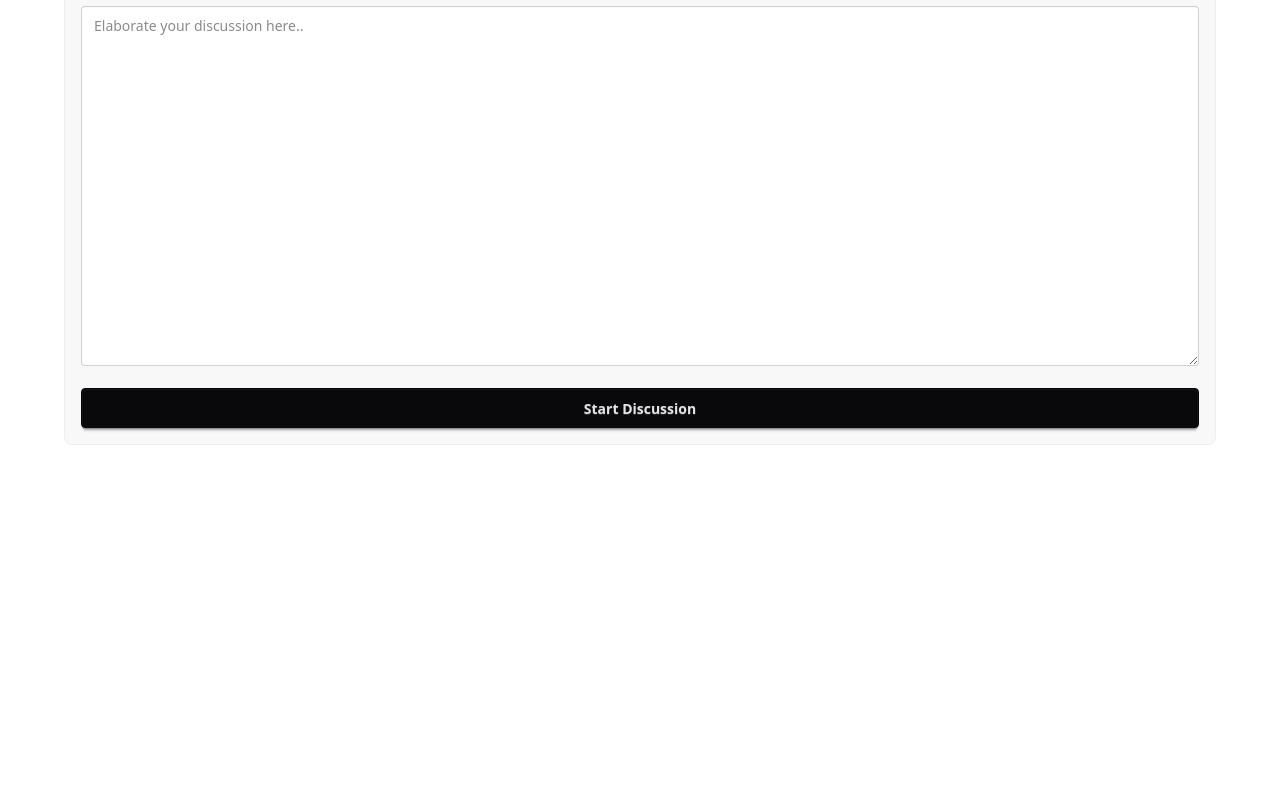
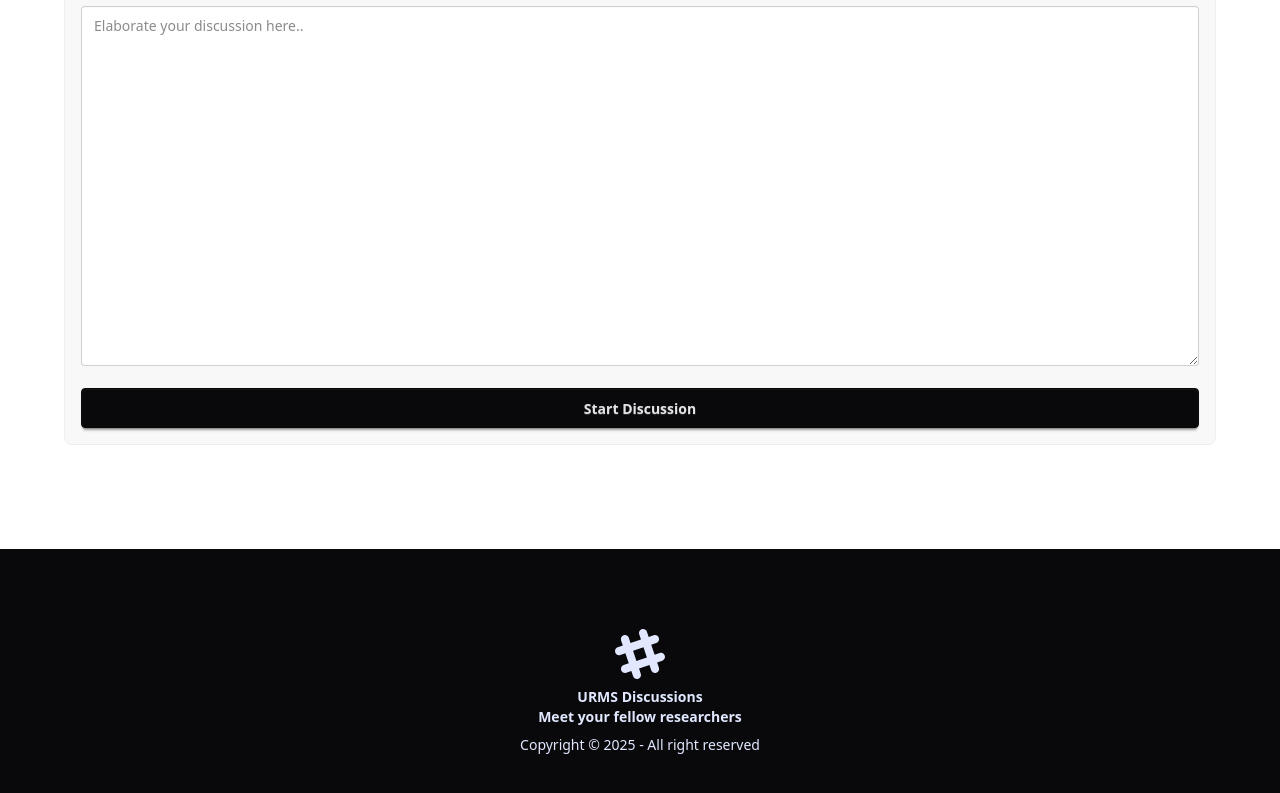
Before and after one commit to adarshajit/discussion-forum-module, a React (Vite) app in the folder frontend/: page /thread/create in a window 1280 px wide. Shown: the part 395-1188 px from the top of the page. Before the commit the page ends 864 px from the top, so only its background shows below. Built offline with nearby package versions, Linux system fonts and the light colour scheme.

Commit message:
feat: add footer to the app layout

```diff
--- a/frontend/src/layouts/AppLayout.tsx
+++ b/frontend/src/layouts/AppLayout.tsx
@@ -1,11 +1,13 @@
 import { Outlet } from "react-router";
 import Navbar from "./Navbar";
+import Footer from "./Footer";
 
 const AppLayout = () => {
   return (
     <>
       <Navbar />
       <Outlet />
+      <Footer/>
     </>
   );
 };
--- /dev/null
+++ b/frontend/src/layouts/Footer.tsx
@@ -0,0 +1,27 @@
+const Footer = () => {
+	return (
+		<footer className='footer footer-horizontal footer-center bg-neutral text-primary-content p-20 mt-20'>
+			<aside>
+				<svg
+					width='50'
+					height='50'
+					viewBox='0 0 24 24'
+					xmlns='http://www.w3.org/2000/svg'
+					fillRule='evenodd'
+					clipRule='evenodd'
+					className='inline-block fill-current'
+				>
+					<path d='M22.672 15.226l-2.432.811.841 2.515c.33 1.019-.209 2.127-1.23 2.456-1.15.325-2.148-.321-2.463-1.226l-.84-2.518-5.013 1.677.84 2.517c.391 1.203-.434 2.542-1.831 2.542-.88 0-1.601-.564-1.86-1.314l-.842-2.516-2.431.809c-1.135.328-2.145-.317-2.463-1.229-.329-1.018.211-2.127 1.231-2.456l2.432-.809-1.621-4.823-2.432.808c-1.355.384-2.558-.59-2.558-1.839 0-.817.509-1.582 1.327-1.846l2.433-.809-.842-2.515c-.33-1.02.211-2.129 1.232-2.458 1.02-.329 2.13.209 2.461 1.229l.842 2.515 5.011-1.677-.839-2.517c-.403-1.238.484-2.553 1.843-2.553.819 0 1.585.509 1.85 1.326l.841 2.517 2.431-.81c1.02-.33 2.131.211 2.461 1.229.332 1.018-.21 2.126-1.23 2.456l-2.433.809 1.622 4.823 2.433-.809c1.242-.401 2.557.484 2.557 1.838 0 .819-.51 1.583-1.328 1.847m-8.992-6.428l-5.01 1.675 1.619 4.828 5.011-1.674-1.62-4.829z'></path>
+				</svg>
+				<p className='font-bold'>
+					URMS Discussions
+					<br />
+					Meet your fellow researchers
+				</p>
+				<p>Copyright © {new Date().getFullYear()} - All right reserved</p>
+			</aside>
+		</footer>
+	);
+};
+
+export default Footer;
```
